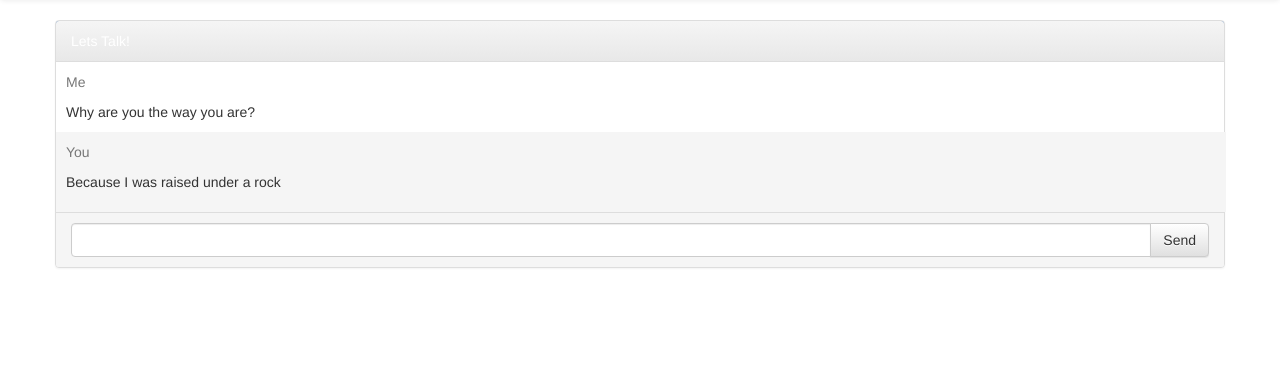
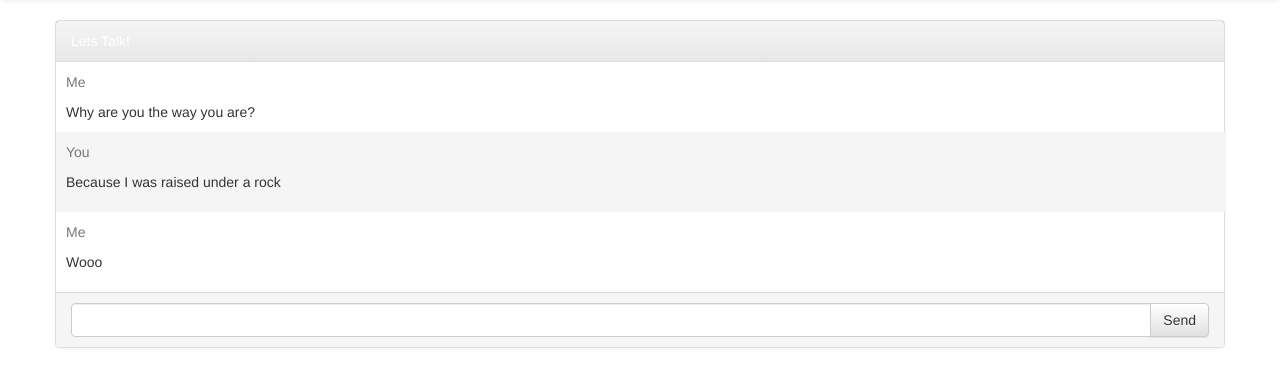
Before and after one commit to anyakeller/stuyhacks2017, a Python web app: template templates/chat.html in a window 1280 px wide. Shown: the part 52-439 px from the top of the page. Run offline with Jinja, Linux system fonts and the light colour scheme; the template is opened without the code that fills it, so the values that code supplies are empty; some libraries are stand-ins or nearby versions.

Commit message:
added jquerey to add new chat line

```diff
--- a/templates/chat.html
+++ b/templates/chat.html
@@ -44,7 +44,7 @@
 					<div class="panel panel-default">
                         <div class="panel-heading" style="color:black;">Lets Talk!</div>
 						<div class="panel-body">
-							<div class="container">
+							<div class="container" id="chat">
 								<div class="row message-bubble">
 									<p class="text-muted">Me </p>
 									<span>Why are you the way you are?</span>
@@ -76,6 +76,9 @@
         <script>
 $( document ).ready(function() {
         console.log( "ready!" );
+        var nextPerson = "Me";
+        var nextLine = "Wooo";
+        $("#chat").append('<div class="row message-bubble"><p class="text-muted">'+nextPerson+'</p><p>'+nextLine+'</p></div>');
 });
         </script>
 	</body>
```
